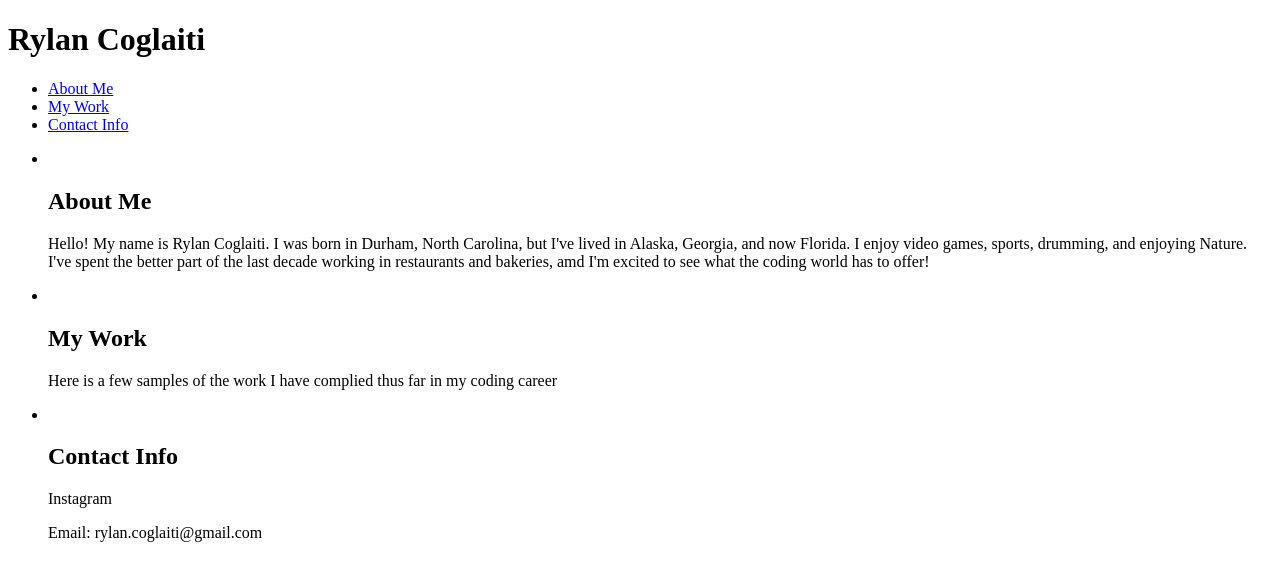
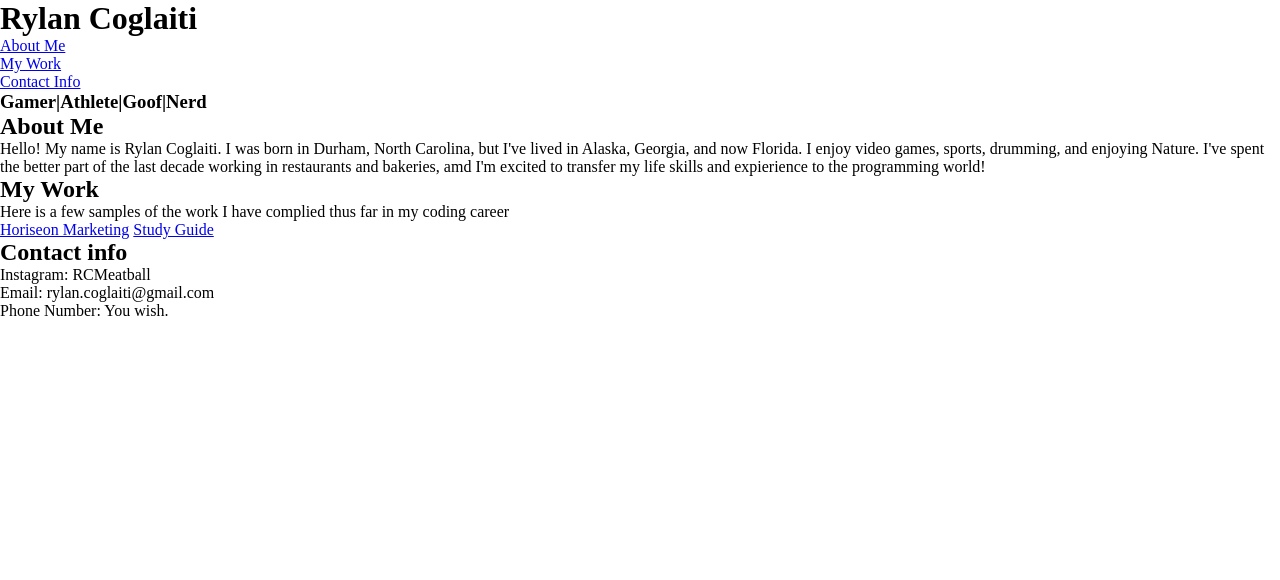
Before and after one commit to RCMeatball/Portfolio, a plain HTML site: page index.html in a window 1280 px wide. Drawn offline with Linux system fonts and the light colour scheme.

Commit message:
HTML/CSS fix

```diff
--- a/Assets/reset.css
+++ b/Assets/reset.css
@@ -0,0 +1,29 @@
+* {
+    margin: 0;
+    padding: 0;
+    box-sizing: border-box;
+  }
+
+    html {
+    height: 100%;
+  }
+
+  body {
+    min-height: 100%;
+    line-height: 1;
+    font-family: sans-serif;
+  }
+
+  h1, h2, h3, h4, h5, h6 {
+    font-size: 100%;
+  }
+
+    input, select, option, optgroup, textarea, button,
+  pre, code {
+    font-size: 100%;
+    font-family: inherit;
+  }
+
+    ol, ul {
+    list-style: none;
+    }
--- a/Assets/stylesheet.css
+++ b/Assets/stylesheet.css
@@ -0,0 +1,5 @@
+*{
+    box-sizing: border-box;
+    padding: 0;
+    margin: 0;
+}
--- a/index.html
+++ b/index.html
@@ -3,7 +3,8 @@
 
 <head>
     <meta charset="UTF-8" />
-    <link rel="stylesheet" href="./assets/css/style.css">
+    <link rel="reset" href="./Assets/reset.css">
+    <link rel="stylesheet" href="./Assets/stylesheet.css">
     <title>Rylan's Personal Portfolio</title>
 </head>
 
@@ -23,34 +24,34 @@
                 </li>
             </ul>
         </nav>
+        <h3>Gamer|Athlete|Goof|Nerd</h3>
     </header>
-    <section class="content">
-        <ul>
-            <li id="About-me" class="About-me">
-                <img src="" alt="" class="float-left">
+    <section class="About-me">
+        <div id="About-me">
             <h2>About Me</h2>
             <p>
-                    Hello! My name is Rylan Coglaiti. I was born in Durham, North Carolina, but I've lived in Alaska, Georgia, and now Florida. I enjoy video games, sports, drumming, and enjoying Nature. I've spent the better part of the last decade working in restaurants and bakeries, amd I'm excited to see what the coding world has to offer!
+                Hello! My name is Rylan Coglaiti. I was born in Durham, North Carolina, but I've lived in Alaska, Georgia, and now Florida. I enjoy video games, sports, drumming, and enjoying Nature. I've spent the better part of the last decade working in restaurants and bakeries, amd I'm excited to transfer my life skills and expierience to the programming world!
             </p>
-            </li>
-            <li id="My-Work" class="My-Work">
-                <img src="" alt="" class="float-right">
+        </div>
+    </section>
+    <section id="My-Work" class="My-Work">
         <h2>My Work</h2>
         <p>
             Here is a few samples of the work I have complied thus far in my coding career
         </p>
-            </li>
-            <li id="Contact-Info" class="Contact-Info">
-                <img src="" alt="" class="float-left">
-                <h2>Contact Info</h2>
+        <a href="https://rcmeatball.github.io/Horiseon-Marketing/">Horiseon Marketing</a>
+        <a href="https://rcmeatball.github.io/Prework-Study-Guide/">Study Guide</a>
+    </section>
+</body>
+<footer>
+    <h2 class="Contact-Info">Contact info</h2>
         <p>
-                    <link rel="website" href="www.https://www.instagram.com/rcmeatball/">Instagram
+            Instagram: RCMeatball
         </p>
         <p>
             Email: rylan.coglaiti@gmail.com
         </p>
-            </li>
-        </ul>
-    </section>
-
-</body>
+        <p>
+            Phone Number: You wish.
+        </p>
+</footer>
```
Also changed, not shown: Assets/northern lights.jpeg (added). Lines whose indentation alone changed are shown as unchanged.
